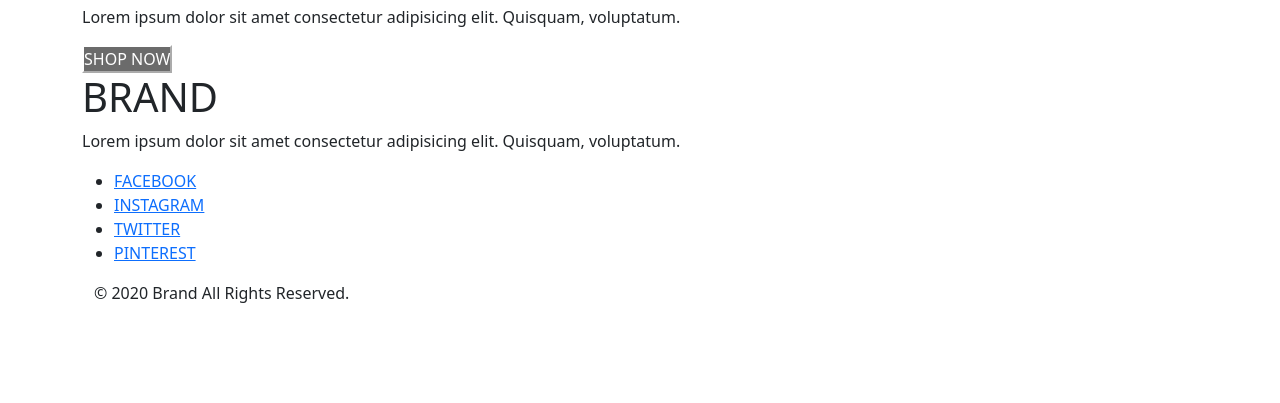
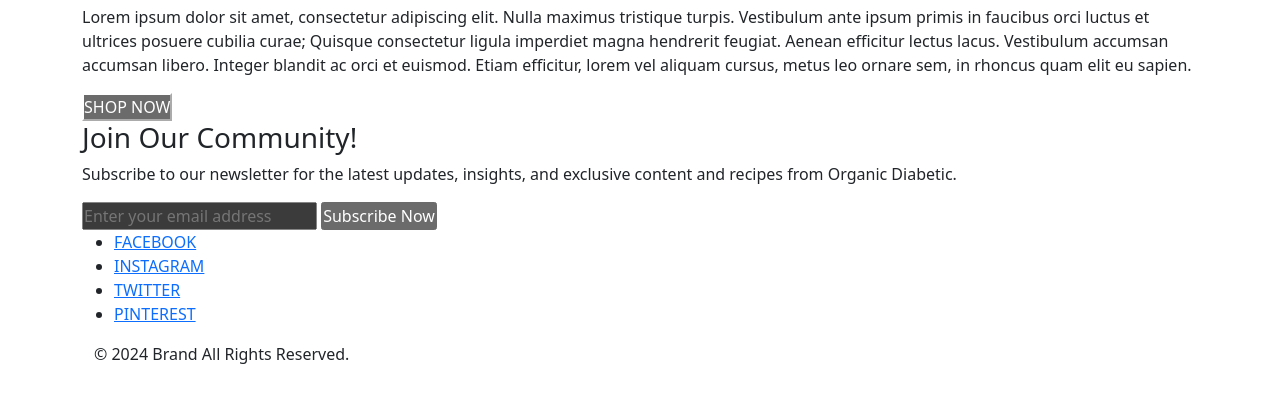
Before and after one commit to edomanuli/CODSOFT, a plain HTML site: page landing_page/index.html in a window 1280 px wide. Shown: the part 243-646 px from the top of the page. Drawn offline with nearby package versions, Linux system fonts and the light colour scheme.

Commit message:
modified scroll behaviour and transform

```diff
--- a/landing_page/index.html
+++ b/landing_page/index.html
@@ -74,7 +74,15 @@
                     <div class="row">
                         <div class="col-12">
                             <h1>ORGANIC DIABETIC</h1>
-                            <p>Lorem ipsum dolor sit amet consectetur adipisicing elit. Quisquam, voluptatum.</p>
+                            <p>Lorem ipsum dolor sit amet, consectetur adipiscing elit.
+                                Nulla maximus tristique turpis. Vestibulum ante ipsum primis
+                                in faucibus orci luctus et ultrices posuere cubilia curae;
+                                Quisque consectetur ligula imperdiet magna hendrerit feugiat.
+                                Aenean efficitur lectus lacus. Vestibulum accumsan accumsan
+                                libero. Integer blandit ac orci et euismod. Etiam efficitur,
+                                lorem vel aliquam cursus, metus leo ornare sem,
+                                in rhoncus quam elit eu sapien.
+                            </p>
                             <button>SHOP NOW</button>
                         </div>
                     </div>
@@ -85,8 +93,14 @@
             <div class="container">
                 <div class="row">
                     <div class="col-12">
-                        <h1>BRAND</h1>
-                        <p>Lorem ipsum dolor sit amet consectetur adipisicing elit. Quisquam, voluptatum.</p>
+                        <h3>Join Our Community!</h3>
+                        <p>Subscribe to our newsletter for the latest updates,
+                            insights, and exclusive content and recipes from Organic Diabetic.
+                        </p>
+                        <form action="">
+                            <input type="email" placeholder="Enter your email address">
+                            <input type="submit" value="Subscribe Now">
+                        </form>
                         <ul>
                             <li><a href="">FACEBOOK</a></li>
                             <li><a href="">INSTAGRAM</a></li>
@@ -98,7 +112,7 @@
             <div class="container">
                 <div class="row">
                     <div class="col-12">
-                        <p>© 2020 Brand All Rights Reserved.</p>
+                        <p>© 2024 Brand All Rights Reserved.</p>
                     </div>
                 </div>
             </div>
--- a/portfolio/resources/css/portfolio.css
+++ b/portfolio/resources/css/portfolio.css
@@ -1,4 +1,5 @@
 body {
+    scroll-behavior: smooth;
     background: linear-gradient(99.6deg, rgb(112, 128, 152) 10.6%, rgb(242, 227, 234) 32.9%, rgb(234, 202, 213) 52.7%, rgb(220, 227, 239) 72.8%, rgb(185, 205, 227) 81.1%, rgb(154, 180, 212) 102.4%);
 }
 
@@ -17,10 +18,10 @@ div.contact a {
 
 .icons {
     font-size: 55px;
-    transition: transform 0.5s;
+    transition: transform 2s;
     transform: rotateY(0);
 }
 
 .icons:hover {
-    transform: rotateY(180deg);
+    transform: rotateY(360deg);
 }
```
Also changed, not shown: portfolio/portfolio.html (+4 -4 lines).
